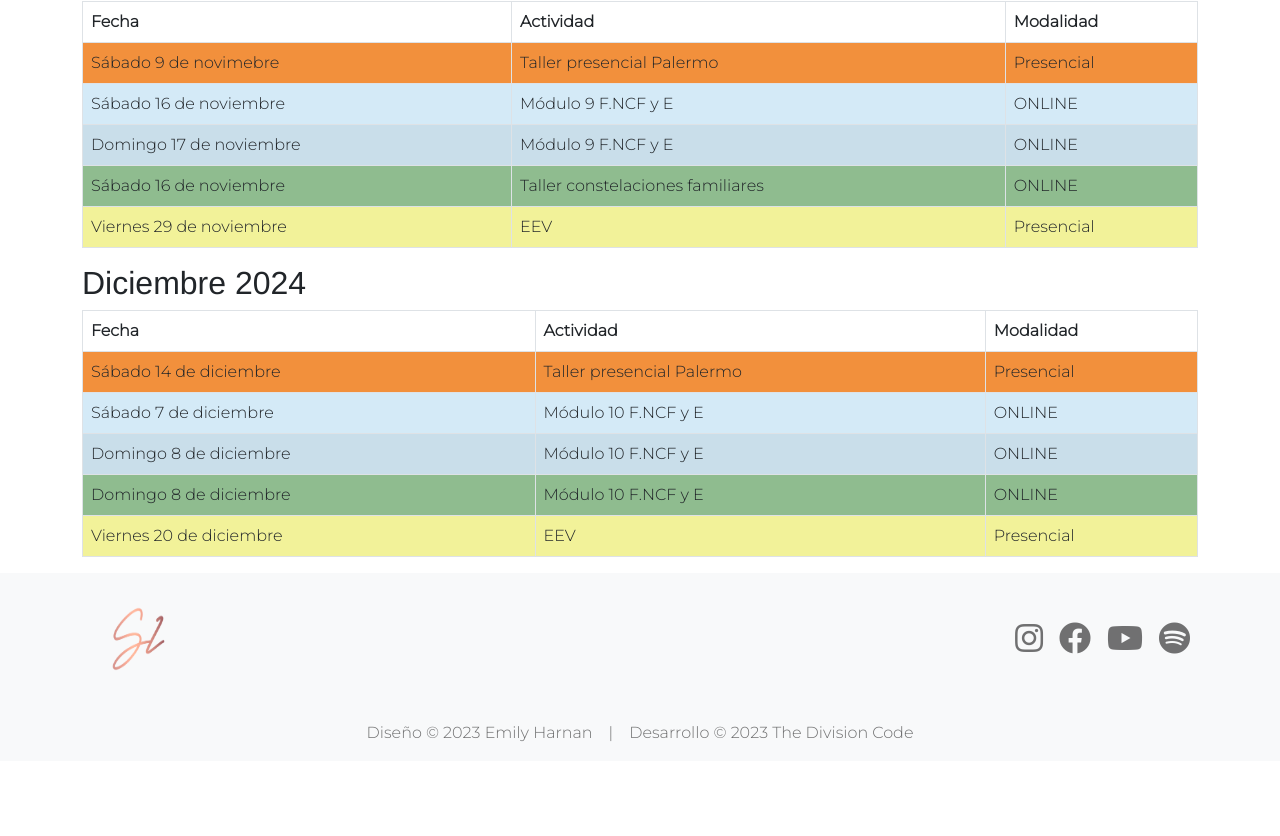
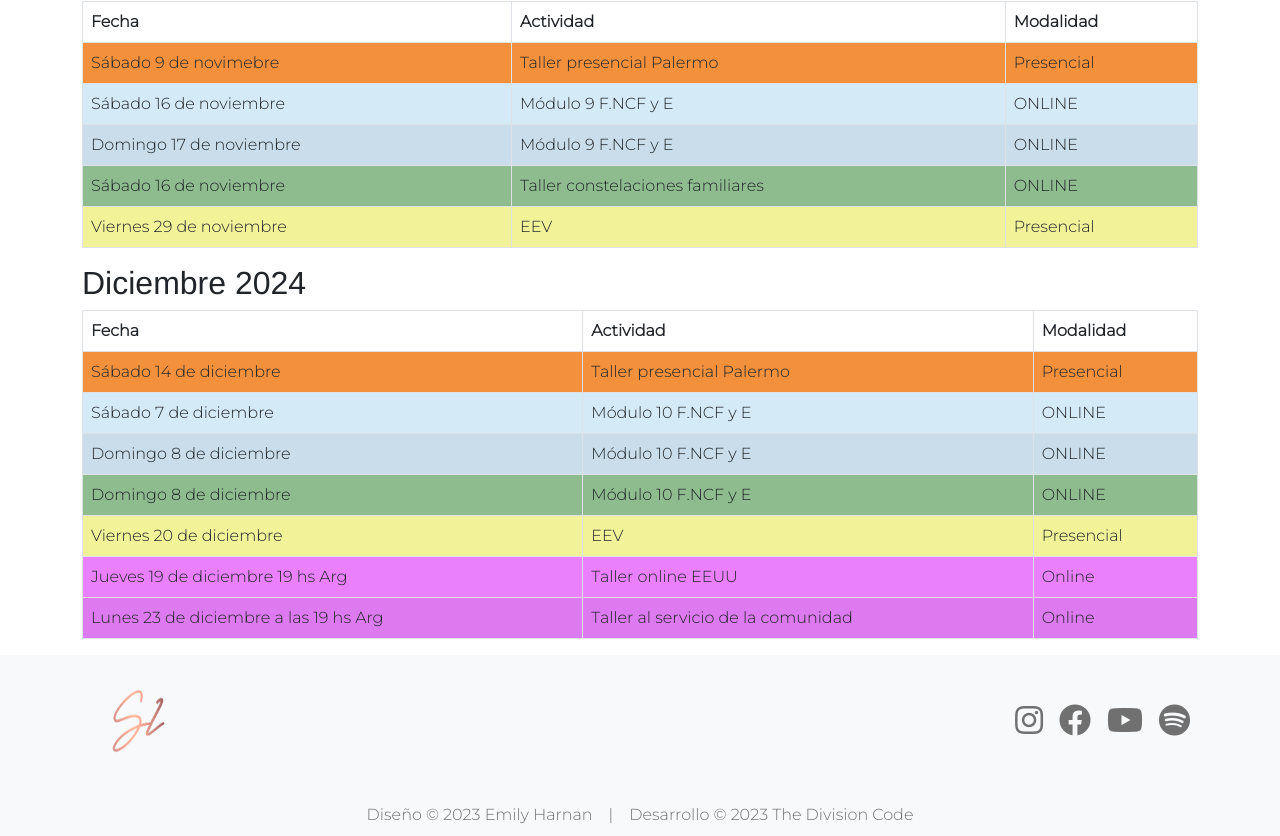
Before and after one commit to Nicocaputocai/silvia-iurman, a React (Vite) app: page /agenda in a window 1280 px wide. Shown: the part 3006-3842 px from the top of the page. Before the commit the page ends 3767 px from the top, so only its background shows below. Built offline with nearby package versions, Linux system fonts and the light colour scheme; no server answers.

Commit message:
agrego cosas a la agenda

```diff
--- a/src/Components/Diary/Diary.jsx
+++ b/src/Components/Diary/Diary.jsx
@@ -204,7 +204,7 @@ export default function Diary() {
         <td>Presencial</td>
       </tr>
       <tr style={{backgroundColor: "#ea80fc"}}> {/* lila */}
-        <td>Domingo 5 de mayoAhj</td>
+        <td>Domingo 5 de mayo</td>
         <td>Ciudad de Salta</td>
         <td>Presencial</td>
       </tr>
@@ -458,6 +458,16 @@ export default function Diary() {
         <td>EEV</td>
         <td>Presencial</td>
       </tr>
+      <tr style={{backgroundColor: "#ea80fc"}}> {/* lila */}
+        <td>Jueves 19 de diciembre 19 hs Arg</td>
+        <td>Taller online EEUU</td>
+        <td>Online</td>
+      </tr>
+      <tr style={{backgroundColor: "#ea80fc"}}> {/* lila */}
+        <td>Lunes 23 de diciembre a las 19 hs Arg</td>
+        <td>Taller al servicio de la comunidad</td>
+        <td>Online</td>
+      </tr>
     </tbody>
   </Table>
           </Tab.Pane>
@@ -482,12 +492,25 @@ export default function Diary() {
         <td>ONLINE</td>
       </tr>
       <tr style={{backgroundColor: "#ff983f"}}> {/* naranja */}
-
         <td>Sábado 18 de enero</td>
         <td>Taller constelaciones familiares</td>
         <td>Presencial Palermo</td>
       </tr>
-
+      <tr style={{backgroundColor: "#ea80fc"}}> {/* lila */}
+        <td>Martes 7 de enero 18 hs </td>
+        <td>Programa de Gestión del Trauma y del Estrés</td>
+        <td>ONLINE</td>
+      </tr>
+      <tr style={{backgroundColor: "#ea80fc"}}> {/* lila */}
+      <td>Martes 14 de enero 18 hs </td>
+        <td>Clase Trauma, estrés y neurociencia del cuerpo</td>
+        <td>ONLINE</td>
+      </tr>
+      <tr style={{backgroundColor: "#ea80fc"}}> {/* lila */}
+      <td>Jueves 16 de enero 18 hs  </td>
+        <td>Supervisión en NCF</td>
+        <td>ONLINE</td>
+      </tr>
     </tbody>
   </Table>
   <h2>
@@ -529,6 +552,11 @@ export default function Diary() {
         <td>EEV</td>
         <td>Presencial</td>
       </tr>
+      <tr style={{backgroundColor: "#ea80fc"}}> {/* lila */}
+        <td>Miércoles 12 de febrero  </td>
+        <td>Programa de Gestión del Trauma y del Estrés</td>
+        <td>ONLINE</td>
+      </tr>
     </tbody>
   </Table>
   <h2>
@@ -565,7 +593,11 @@ export default function Diary() {
         </td>
         <td>Presencial Palermo</td>
       </tr>
-
+      <tr style={{backgroundColor: "#ea80fc"}}> {/* lila */}
+        <td>Martes 18 de marzo</td>
+        <td>Programa de Gestión del Trauma y del Estrés</td>
+        <td>ONLINE</td>
+      </tr>
     </tbody>
   </Table>
   <h2>
@@ -606,6 +638,11 @@ export default function Diary() {
         <td>Taller constelaciones familiares</td>
         <td>Presencial Palermo</td>
       </tr>
+      <tr style={{backgroundColor: "#ea80fc"}}> {/* lila */}
+        <td>Martes 29 de abril</td>
+        <td>Programa de Gestión del Trauma y del Estrés</td>
+        <td>ONLINE</td>
+      </tr>
     </tbody>
   </Table>
   <h2>
@@ -645,6 +682,11 @@ export default function Diary() {
         <td>Sábado 17 de mayo</td>
         <td>Taller constelaciones familiares</td>
         <td>Presencial Palermo</td>
+      </tr>
+      <tr style={{backgroundColor: "#ea80fc"}}> {/* lila */}
+        <td>Martes 18 de mayo </td>
+        <td>Programa de Gestión del Trauma y del Estrés</td>
+        <td>ONLINE</td>
       </tr>
     </tbody>
   </Table>
@@ -689,6 +731,11 @@ export default function Diary() {
         <td>Sábado 21 de junio</td>
         <td>Taller de Constelaciones Familiares</td>
         <td>Presencial Palermo</td>
+      </tr>
+      <tr style={{backgroundColor: "#ea80fc"}}> {/* lila */}
+        <td>Jueves 19 de junio</td>
+        <td>Programa de Gestión del Trauma y del Estrés</td>
+        <td>ONLINE</td>
       </tr>
     </tbody>
   </Table>
@@ -771,6 +818,11 @@ export default function Diary() {
         <td>Sábado 23 de agosto</td>
         <td>Taller presencial Palermo</td>
         <td>Presencial</td>
+      </tr>
+      <tr style={{backgroundColor: "#ea80fc"}}> {/* lila */}
+        <td>Martes 26 de agosto</td>
+        <td>Programa de Gestión del Trauma y del Estrés</td>
+        <td>ONLINE</td>
       </tr>
     </tbody>
   </Table>
```
